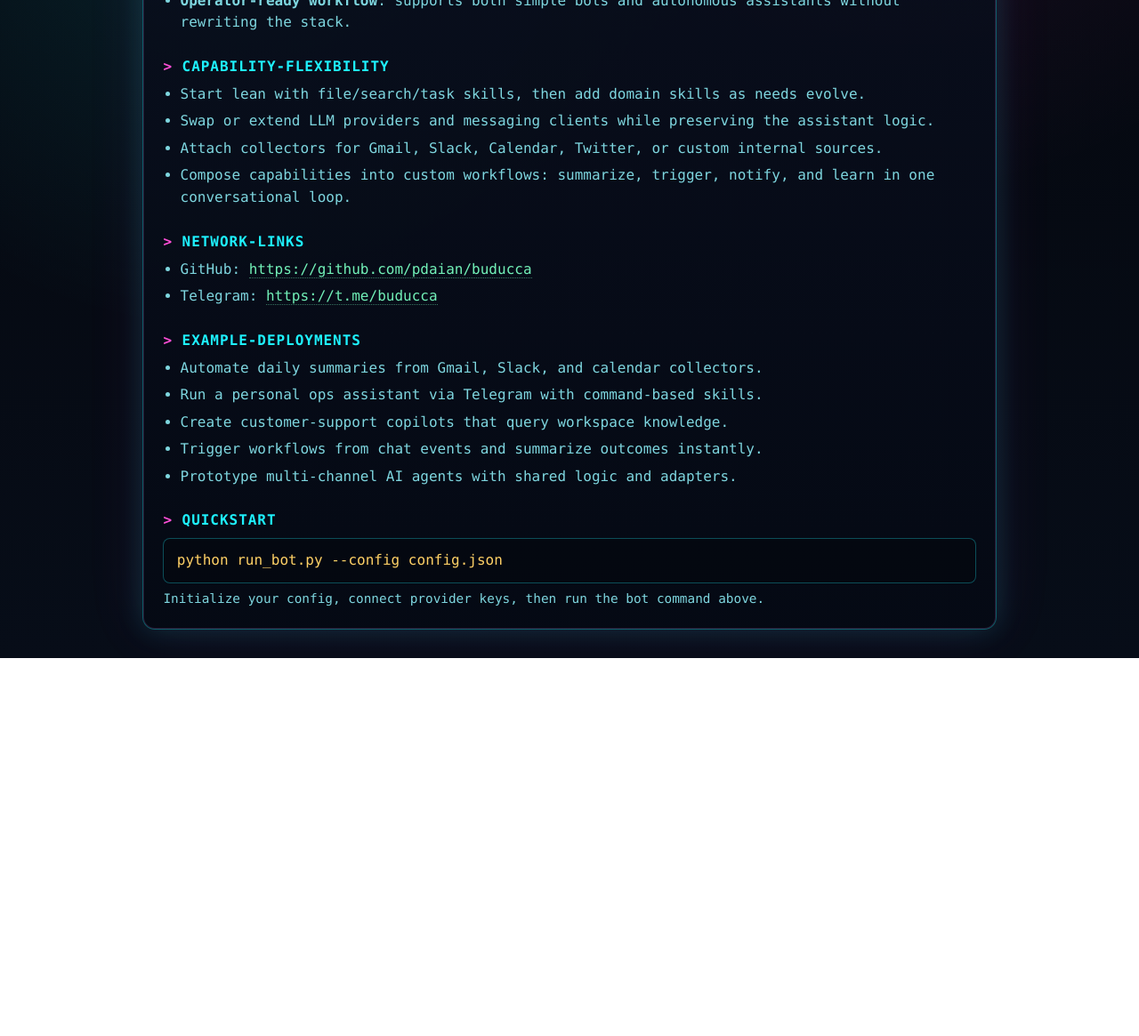
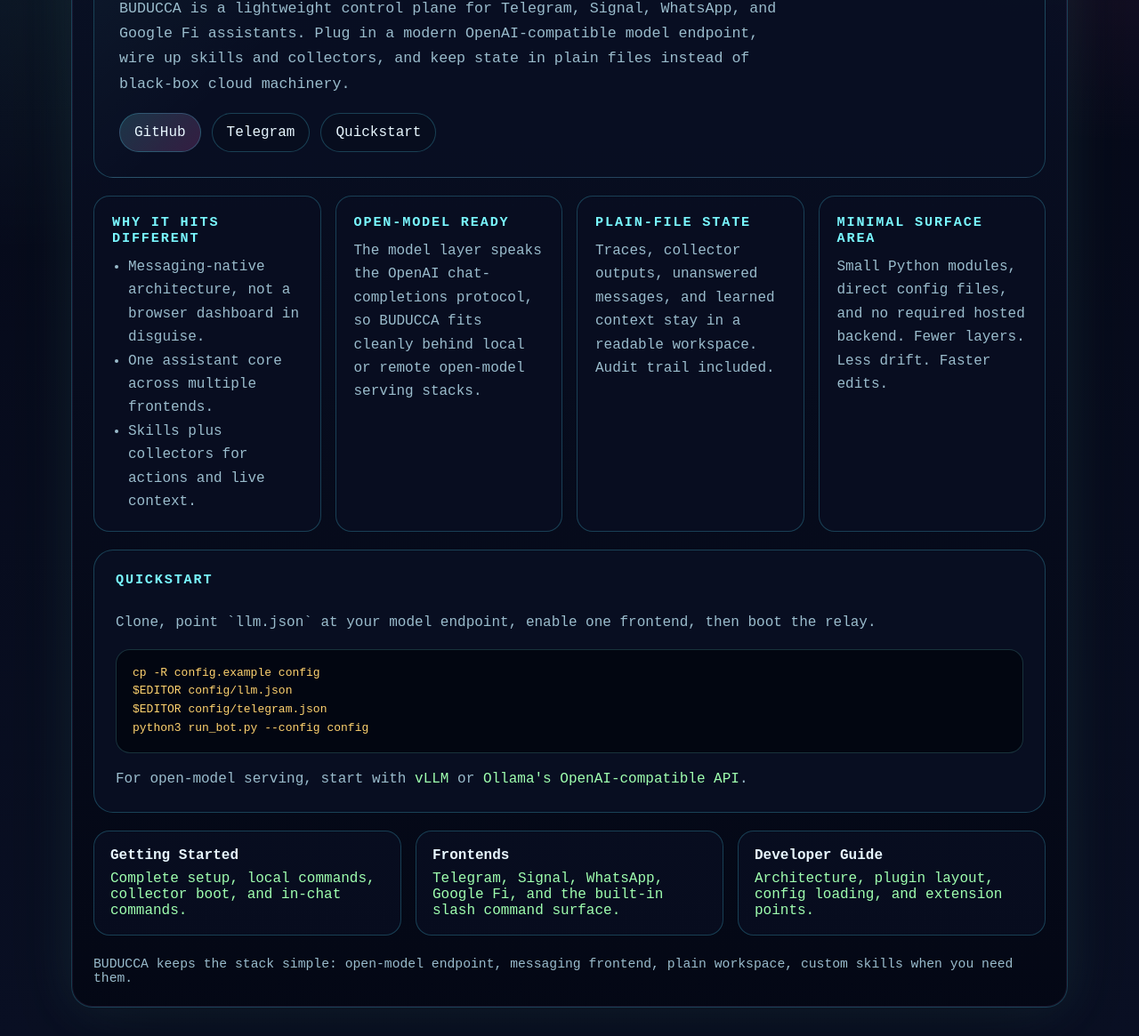
Before and after one commit to pdaian/buducca, a plain HTML site: page docs/index.html in a window 1280 px wide. Shown: the part 403-1568 px from the top of the page at 89% size. Before the commit the page ends 1143 px from the top, so only its background shows below. Drawn offline with Linux system fonts and the light colour scheme.

Commit message:
[main] codex: Updated the site and entry-point docs in [README.md](RE...
Updated the site and entry-point docs in [README.md](README.md), [docs/getting-started.md](docs/getting-started.md), and [docs/index.html](docs/index.html).

The refresh tightens the positioning around what is actually unique here: messaging-native architecture, plain-file workspace state, and OpenAI-compatible deployment for modern open models. The landing page is now cleaner and more modern while keeping a restrained cyberpunk tone.

The quickstart is now complete from a fresh checkout: copy config, point `llm.json` at an OpenAI-compatible endpoint, enable one frontend, run the bot, then expand into collectors and operator commands. I also added direct pointers to the relevant docs for frontends, architecture, collectors, and open-model serving (`vLLM` and `Ollama`).

I did not run tests because the changes are documentation and static HTML only.

Net diff: 3 file(s) changed (3 modified).

```diff
--- a/docs/index.html
+++ b/docs/index.html
@@ -3,18 +3,21 @@
 <head>
   <meta charset="UTF-8" />
   <meta name="viewport" content="width=device-width, initial-scale=1.0" />
-  <title>Buducca // Cyberpunk Terminal</title>
+  <title>BUDUCCA // Open-Model Messaging Control Plane</title>
   <style>
     :root {
-      --bg: #06080f;
-      --panel: #0b1020;
-      --line: #1ef2ff;
-      --line-dim: rgba(30, 242, 255, 0.35);
-      --accent: #ff4fd8;
-      --text: #bbf7ff;
-      --muted: #7ed6df;
-      --warn: #ffd166;
-      --ok: #72f1b8;
+      --bg: #050816;
+      --bg-2: #0a1024;
+      --panel: rgba(9, 15, 34, 0.78);
+      --panel-strong: rgba(9, 15, 34, 0.94);
+      --line: rgba(79, 227, 255, 0.24);
+      --cyan: #79f7ff;
+      --pink: #ff66d1;
+      --text: #e8f7ff;
+      --muted: #9abccc;
+      --ok: #9fffaf;
+      --warn: #ffd36f;
+      --shadow: rgba(0, 0, 0, 0.35);
     }
 
     * { box-sizing: border-box; }
@@ -22,193 +25,317 @@
     body {
       margin: 0;
       min-height: 100vh;
-      font-family: "Fira Code", "JetBrains Mono", Consolas, monospace;
+      font-family: "IBM Plex Mono", "JetBrains Mono", monospace;
       color: var(--text);
       background:
-        radial-gradient(circle at 20% 20%, rgba(30, 242, 255, 0.12), transparent 40%),
-        radial-gradient(circle at 80% 10%, rgba(255, 79, 216, 0.09), transparent 35%),
-        linear-gradient(180deg, #04060c 0%, #070d18 100%);
-      display: grid;
-      place-items: center;
-      padding: 2rem;
+        radial-gradient(circle at top left, rgba(121, 247, 255, 0.14), transparent 34%),
+        radial-gradient(circle at top right, rgba(255, 102, 209, 0.16), transparent 28%),
+        linear-gradient(180deg, var(--bg) 0%, var(--bg-2) 100%);
     }
 
-    .terminal {
-      width: min(960px, 100%);
-      border: 1px solid var(--line-dim);
-      border-radius: 14px;
-      background: linear-gradient(180deg, rgba(11,16,32,0.9), rgba(5,10,20,0.95));
-      box-shadow:
-        0 0 0 1px rgba(255, 79, 216, 0.15) inset,
-        0 0 30px rgba(30, 242, 255, 0.15),
-        0 0 70px rgba(255, 79, 216, 0.08);
-      overflow: hidden;
+    a {
+      color: var(--ok);
+      text-decoration: none;
     }
 
-    .terminal-header {
+    a:hover {
+      color: #d8ffd4;
+    }
+
+    .shell {
+      width: min(1120px, calc(100vw - 32px));
+      margin: 32px auto;
+      border: 1px solid var(--line);
+      border-radius: 24px;
+      overflow: hidden;
+      background: linear-gradient(180deg, rgba(11, 18, 40, 0.92), rgba(4, 8, 21, 0.96));
+      box-shadow:
+        0 30px 100px var(--shadow),
+        0 0 0 1px rgba(255, 102, 209, 0.08) inset,
+        0 0 56px rgba(121, 247, 255, 0.12);
+    }
+
+    .topbar {
       display: flex;
+      align-items: center;
       justify-content: space-between;
-      align-items: center;
-      padding: 0.8rem 1rem;
-      border-bottom: 1px solid var(--line-dim);
-      background: rgba(0,0,0,0.25);
-      letter-spacing: 0.04em;
-      font-size: 0.9rem;
+      gap: 16px;
+      padding: 14px 18px;
+      border-bottom: 1px solid var(--line);
+      background: rgba(0, 0, 0, 0.2);
+      font-size: 13px;
+      color: var(--muted);
+      letter-spacing: 0.08em;
+      text-transform: uppercase;
     }
 
     .lights {
       display: inline-flex;
-      gap: 0.5rem;
-      align-items: center;
+      gap: 8px;
     }
 
     .dot {
       width: 10px;
       height: 10px;
       border-radius: 50%;
-      opacity: 0.85;
     }
 
-    .dot:nth-child(1) { background: #ff5f56; }
-    .dot:nth-child(2) { background: #ffbd2e; }
-    .dot:nth-child(3) { background: #27c93f; }
+    .dot:nth-child(1) { background: #ff6a6a; }
+    .dot:nth-child(2) { background: #ffd36f; }
+    .dot:nth-child(3) { background: #9fffaf; }
 
-    .terminal-body {
-      padding: 1.4rem;
+    .content {
       display: grid;
-      gap: 1.2rem;
-      line-height: 1.55;
+      gap: 20px;
+      padding: 24px;
     }
 
-    .prompt::before {
-      content: "> ";
-      color: var(--accent);
-      font-weight: 700;
+    .hero {
+      display: grid;
+      gap: 18px;
+      padding: 28px;
+      border: 1px solid var(--line);
+      border-radius: 22px;
+      background:
+        linear-gradient(135deg, rgba(121, 247, 255, 0.08), transparent 35%),
+        linear-gradient(180deg, rgba(255, 102, 209, 0.06), transparent 55%),
+        var(--panel-strong);
     }
 
-    h1, h2 {
-      margin: 0;
-      font-size: 1rem;
-      font-weight: 600;
-      color: var(--line);
+    .eyebrow {
+      color: var(--cyan);
+      font-size: 12px;
+      letter-spacing: 0.18em;
       text-transform: uppercase;
-      letter-spacing: 0.06em;
     }
 
-    p {
-      margin: 0.2rem 0 0;
+    h1 {
+      margin: 0;
+      font-size: clamp(2.4rem, 6vw, 4.9rem);
+      line-height: 0.95;
+      letter-spacing: -0.04em;
+    }
+
+    .hero p {
+      margin: 0;
+      max-width: 760px;
+      color: var(--muted);
+      font-size: 1.04rem;
+      line-height: 1.7;
+    }
+
+    .actions {
+      display: flex;
+      flex-wrap: wrap;
+      gap: 12px;
+    }
+
+    .button {
+      display: inline-flex;
+      align-items: center;
+      justify-content: center;
+      min-height: 44px;
+      padding: 0 16px;
+      border: 1px solid var(--line);
+      border-radius: 999px;
+      background: rgba(8, 14, 31, 0.8);
       color: var(--text);
     }
 
-    ul {
-      margin: 0.4rem 0 0;
-      padding-left: 1.2rem;
-      color: var(--muted);
+    .button.primary {
+      background: linear-gradient(135deg, rgba(121, 247, 255, 0.16), rgba(255, 102, 209, 0.18));
     }
 
-    li { margin-bottom: 0.35rem; }
-
-    a {
-      color: var(--ok);
-      text-decoration: none;
-      border-bottom: 1px dotted rgba(114, 241, 184, 0.45);
+    .grid {
+      display: grid;
+      grid-template-columns: repeat(auto-fit, minmax(220px, 1fr));
+      gap: 16px;
     }
 
-    a:hover {
-      color: #b4ffd9;
-      border-bottom-color: rgba(180, 255, 217, 0.8);
+    .card {
+      padding: 20px;
+      border: 1px solid var(--line);
+      border-radius: 18px;
+      background: var(--panel);
     }
 
-    .codeblock {
-      margin-top: 0.45rem;
-      padding: 0.75rem 0.9rem;
-      background: rgba(5, 8, 15, 0.7);
-      border: 1px solid rgba(30, 242, 255, 0.3);
-      border-radius: 8px;
-      color: var(--warn);
-      overflow-x: auto;
-      white-space: nowrap;
+    h2 {
+      margin: 0 0 10px;
+      color: var(--cyan);
+      font-size: 0.95rem;
+      letter-spacing: 0.12em;
+      text-transform: uppercase;
     }
 
-    .cursor {
-      display: inline-block;
-      width: 0.6ch;
-      margin-left: 0.2ch;
-      background: var(--line);
-      animation: blink 1s steps(2, start) infinite;
-      transform: translateY(2px);
+    .card p,
+    .card li,
+    .quickstart p {
+      margin: 0;
+      color: var(--muted);
+      line-height: 1.65;
     }
 
-    @keyframes blink {
-      to { opacity: 0; }
+    ul {
+      margin: 0;
+      padding-left: 18px;
     }
 
-    .footer {
-      margin-top: 0.4rem;
+    .quickstart {
+      display: grid;
+      gap: 16px;
+      padding: 24px;
+      border: 1px solid var(--line);
+      border-radius: 22px;
+      background: var(--panel-strong);
+    }
+
+    pre {
+      margin: 0;
+      padding: 16px 18px;
+      overflow-x: auto;
+      border: 1px solid rgba(121, 247, 255, 0.18);
+      border-radius: 16px;
+      background: rgba(3, 6, 16, 0.9);
+      color: var(--warn);
+      line-height: 1.6;
+    }
+
+    .docs {
+      display: grid;
+      grid-template-columns: repeat(auto-fit, minmax(220px, 1fr));
+      gap: 16px;
+    }
+
+    .doc-link {
+      padding: 18px;
+      border: 1px solid var(--line);
+      border-radius: 18px;
+      background: var(--panel);
+    }
+
+    .doc-link strong {
+      display: block;
+      margin-bottom: 8px;
+      color: var(--text);
+      font-size: 1rem;
+    }
+
+    footer {
+      padding: 0 24px 24px;
       color: var(--muted);
-      font-size: 0.9rem;
+      font-size: 0.92rem;
+    }
+
+    @media (max-width: 640px) {
+      .shell {
+        width: min(100vw, calc(100vw - 16px));
+        margin: 8px auto;
+        border-radius: 18px;
+      }
+
+      .content,
+      footer {
+        padding: 16px;
+      }
+
+      .hero,
+      .quickstart {
+        padding: 20px;
+      }
+
+      .topbar {
+        flex-wrap: wrap;
+      }
     }
   </style>
 </head>
 <body>
-  <main class="terminal" role="main" aria-label="Buducca cyberpunk info page">
-    <header class="terminal-header">
+  <main class="shell" role="main" aria-label="BUDUCCA landing page">
+    <header class="topbar">
       <span class="lights" aria-hidden="true"><span class="dot"></span><span class="dot"></span><span class="dot"></span></span>
-      <span>BUDUCCA_TERMINAL_v1.1</span>
-      <span>SECURE_LINK::ONLINE</span>
+      <span>BUDUCCA // OPEN MODEL RELAY</span>
+      <span>CHANNELS LIVE</span>
     </header>
 
-    <section class="terminal-body">
-      <div>
-        <h1 class="prompt">buducca://overview</h1>
-        <p>Buducca is a messaging-native AI framework: one assistant core, many channels, and real-world automation through pluggable collectors and skills.</p>
-      </div>
+    <section class="content">
+      <section class="hero">
+        <div class="eyebrow">Messaging-first assistant runtime</div>
+        <h1>Run open models where your messages already live.</h1>
+        <p>
+          BUDUCCA is a lightweight control plane for Telegram, Signal, WhatsApp, and Google Fi assistants.
+          Plug in a modern OpenAI-compatible model endpoint, wire up skills and collectors, and keep state in plain files instead of black-box cloud machinery.
+        </p>
+        <div class="actions">
+          <a class="button primary" href="https://github.com/pdaian/buducca" target="_blank" rel="noreferrer noopener">GitHub</a>
+          <a class="button" href="https://t.me/buducca" target="_blank" rel="noreferrer noopener">Telegram</a>
+          <a class="button" href="./getting-started.md">Quickstart</a>
+        </div>
+      </section>
 
+      <section class="grid" aria-label="Core advantages">
+        <article class="card">
+          <h2>Why It Hits Different</h2>
+          <ul>
+            <li>Messaging-native architecture, not a browser dashboard in disguise.</li>
+            <li>One assistant core across multiple frontends.</li>
+            <li>Skills plus collectors for actions and live context.</li>
+          </ul>
+        </article>
 
-      <div>
-        <h2 class="prompt">what-is-unique</h2>
-        <ul>
-          <li><strong>Messaging-first by design</strong>: built around Telegram, Signal, and WhatsApp instead of forcing web app patterns into chat.</li>
-          <li><strong>Unified assistant core</strong>: channel adapters share the same orchestration layer, so behavior stays consistent across platforms.</li>
-          <li><strong>Skill + collector architecture</strong>: combine actions (skills) with live context sources (collectors) to keep responses useful and grounded.</li>
-          <li><strong>Operator-ready workflow</strong>: supports both simple bots and autonomous assistants without rewriting the stack.</li>
-        </ul>
-      </div>
+        <article class="card">
+          <h2>Open-Model Ready</h2>
+          <p>
+            The model layer speaks the OpenAI chat-completions protocol, so BUDUCCA fits cleanly behind local or remote open-model serving stacks.
+          </p>
+        </article>
 
-      <div>
-        <h2 class="prompt">capability-flexibility</h2>
-        <ul>
-          <li>Start lean with file/search/task skills, then add domain skills as needs evolve.</li>
-          <li>Swap or extend LLM providers and messaging clients while preserving the assistant logic.</li>
-          <li>Attach collectors for Gmail, Slack, Calendar, Twitter, or custom internal sources.</li>
-          <li>Compose capabilities into custom workflows: summarize, trigger, notify, and learn in one conversational loop.</li>
-        </ul>
-      </div>
-      <div>
-        <h2 class="prompt">network-links</h2>
-        <ul>
-          <li>GitHub: <a href="https://github.com/pdaian/buducca" target="_blank" rel="noreferrer noopener">https://github.com/pdaian/buducca</a></li>
-          <li>Telegram: <a href="https://t.me/buducca" target="_blank" rel="noreferrer noopener">https://t.me/buducca</a></li>
-        </ul>
-      </div>
+        <article class="card">
+          <h2>Plain-File State</h2>
+          <p>
+            Traces, collector outputs, unanswered messages, and learned context stay in a readable workspace. Audit trail included.
+          </p>
+        </article>
 
-      <div>
-        <h2 class="prompt">example-deployments</h2>
-        <ul>
-          <li>Automate daily summaries from Gmail, Slack, and calendar collectors.</li>
-          <li>Run a personal ops assistant via Telegram with command-based skills.</li>
-          <li>Create customer-support copilots that query workspace knowledge.</li>
-          <li>Trigger workflows from chat events and summarize outcomes instantly.</li>
-          <li>Prototype multi-channel AI agents with shared logic and adapters.</li>
-        </ul>
-      </div>
+        <article class="card">
+          <h2>Minimal Surface Area</h2>
+          <p>
+            Small Python modules, direct config files, and no required hosted backend. Fewer layers. Less drift. Faster edits.
+          </p>
+        </article>
+      </section>
 
-      <div>
-        <h2 class="prompt">quickstart</h2>
-        <div class="codeblock">python run_bot.py --config config.json</div>
-        <p class="footer">Initialize your config, connect provider keys, then run the bot command above.<span class="cursor" aria-hidden="true"></span></p>
-      </div>
+      <section class="quickstart" aria-label="Quickstart">
+        <h2>Quickstart</h2>
+        <p>Clone, point `llm.json` at your model endpoint, enable one frontend, then boot the relay.</p>
+        <pre><code>cp -R config.example config
+$EDITOR config/llm.json
+$EDITOR config/telegram.json
+python3 run_bot.py --config config</code></pre>
+        <p>
+          For open-model serving, start with <a href="https://docs.vllm.ai/" target="_blank" rel="noreferrer noopener">vLLM</a>
+          or <a href="https://docs.ollama.com/openai" target="_blank" rel="noreferrer noopener">Ollama's OpenAI-compatible API</a>.
+        </p>
+      </section>
+
+      <section class="docs" aria-label="Documentation links">
+        <a class="doc-link" href="./getting-started.md">
+          <strong>Getting Started</strong>
+          Complete setup, local commands, collector boot, and in-chat commands.
+        </a>
+        <a class="doc-link" href="./frontends.md">
+          <strong>Frontends</strong>
+          Telegram, Signal, WhatsApp, Google Fi, and the built-in slash command surface.
+        </a>
+        <a class="doc-link" href="./developer-guide.md">
+          <strong>Developer Guide</strong>
+          Architecture, plugin layout, config loading, and extension points.
+        </a>
+      </section>
     </section>
+
+    <footer>
+      BUDUCCA keeps the stack simple: open-model endpoint, messaging frontend, plain workspace, custom skills when you need them.
+    </footer>
   </main>
 </body>
 </html>
```
Also changed, not shown: docs/getting-started.md (+153 -20 lines), README.md.
